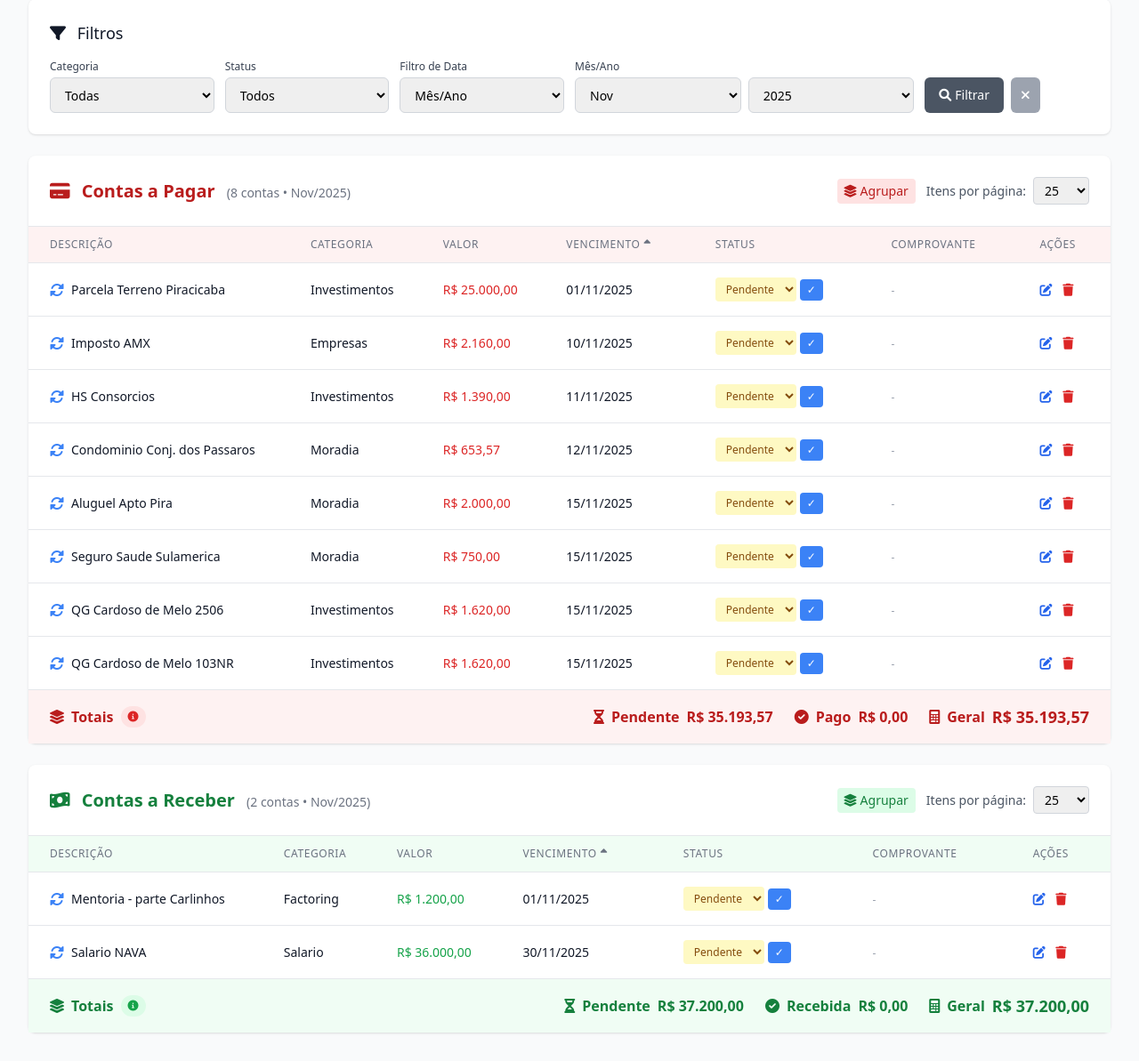
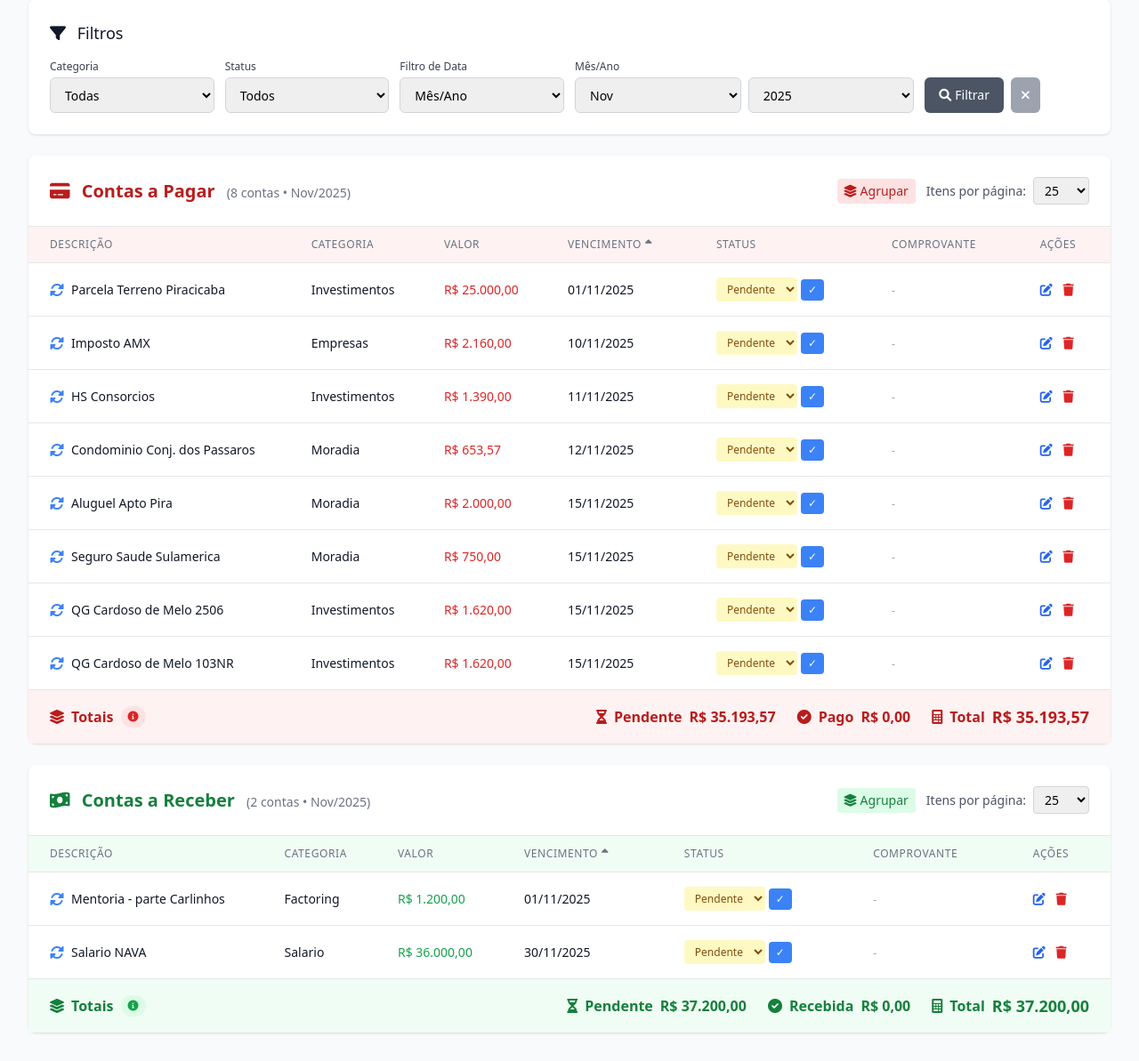
Before and after one commit to crisweiser17/gestao_de_contas, a PHP site: page /accounts.php in a window 1280 px wide. Shown: the part 162-1355 px from the top of the page at 89% size. Run offline with PHP 8.4, Linux system fonts and the light colour scheme; the visitor is signed in with stand-in values (Sample User, id 1); data comes from the database, SQL or seed files in the repository; some libraries are stand-ins or nearby versions.

Commit message:
UI: substituir rótulo 'Geral' por 'Total' nos totais de despesas e receitas

```diff
--- a/accounts.php
+++ b/accounts.php
@@ -1347,7 +1347,7 @@ if ($action == 'list') {
                                     </div>
                                     <div class="flex items-center text-red-700">
                                         <i class="fas fa-calculator mr-2"></i>
-                                        <span class="mr-2">Geral</span>
+                                        <span class="mr-2">Total</span>
                                         <span class="font-bold text-lg">R$ <?= number_format($totalAmountExpenses, 2, ',', '.') ?></span>
                                         <?php if ($totalExpenses > $itemsPerPageExpenses): ?>
                                         <span class="ml-2 text-xs bg-red-100 text-red-600 px-2 py-1 rounded-full cursor-help"
@@ -1823,7 +1823,7 @@ if ($action == 'list') {
                                     </div>
                                     <div class="flex items-center text-green-700">
                                         <i class="fas fa-calculator mr-2"></i>
-                                        <span class="mr-2">Geral</span>
+                                        <span class="mr-2">Total</span>
                                         <span class="font-bold text-lg">R$ <?= number_format($totalAmountRevenues, 2, ',', '.') ?></span>
                                         <?php if ($totalRevenues > $itemsPerPageRevenues): ?>
                                         <span class="ml-2 text-xs bg-green-100 text-green-600 px-2 py-1 rounded-full cursor-help"
```
